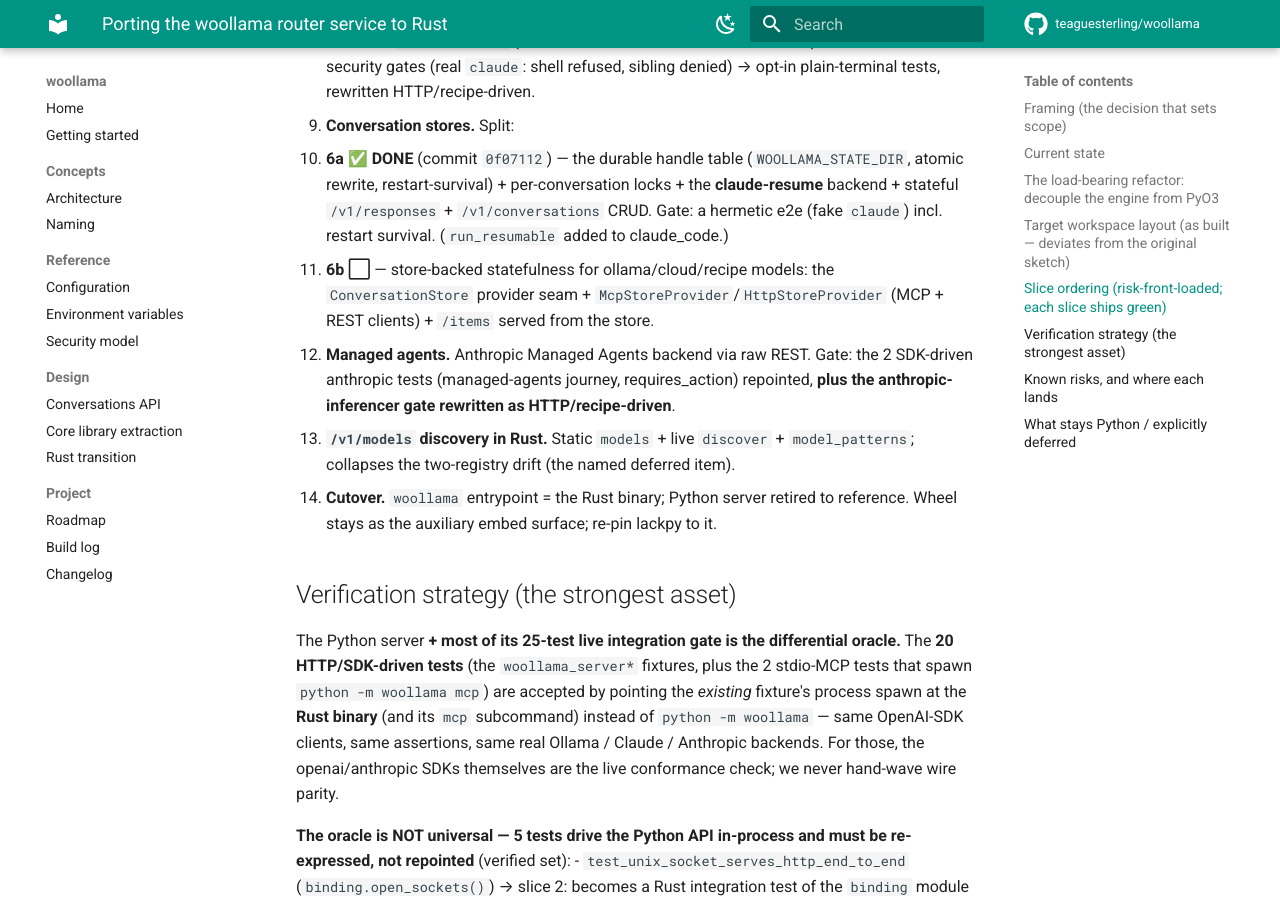
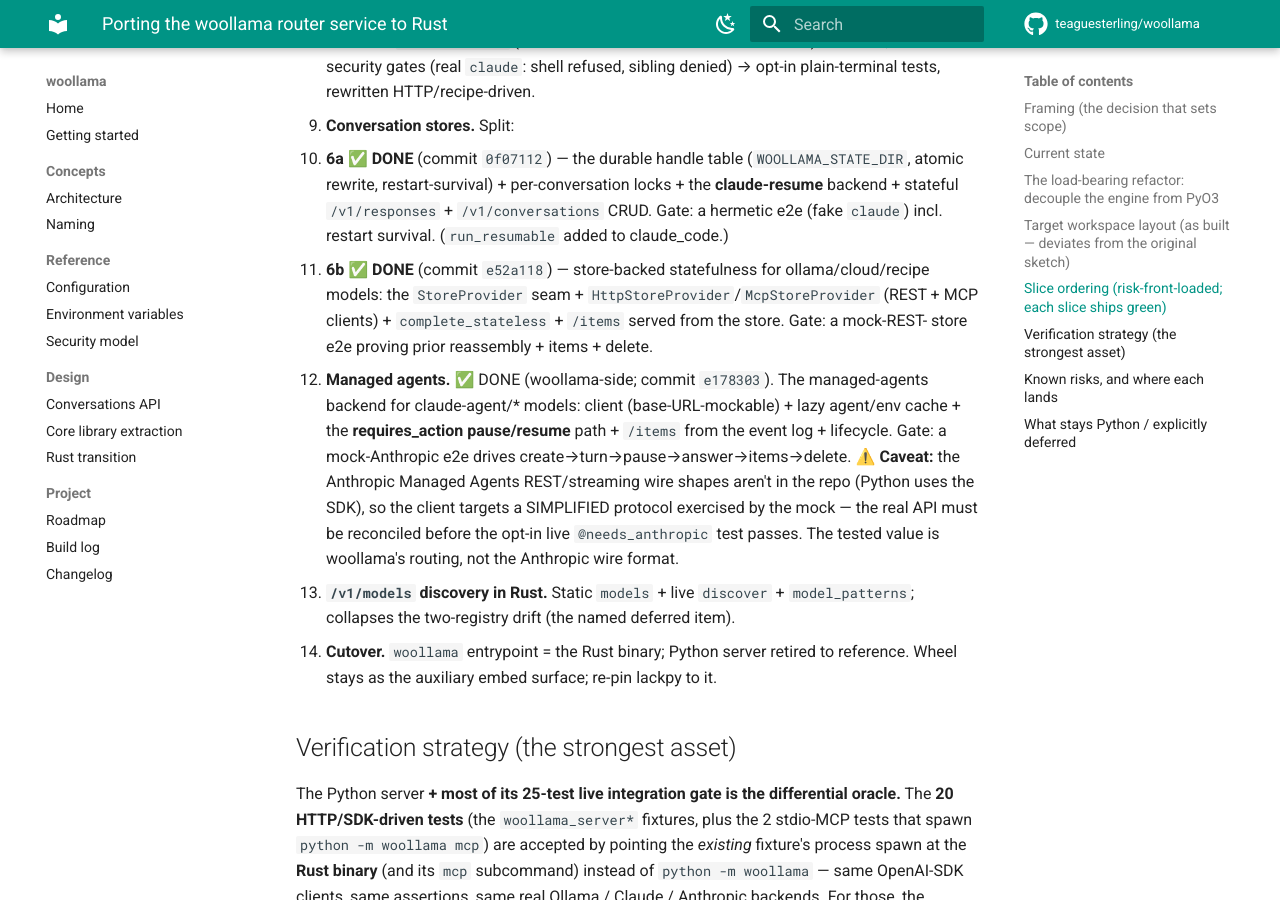
Before and after one commit to teaguesterling/woollama, an MkDocs documentation site: the page built from docs/rust-router-port.md, in a window 1280 px wide and 900 px high, scrolled down 4263 px. Built offline with MkDocs 1.6.1 and Material for MkDocs 9.7.7, drawn with Linux system fonts in a browser that asks for light colours; comment, search, counter and statistics services are not loaded.

Commit message:
docs: rust-port plan — mark 6b + 7 done (7 with the Anthropic wire-format caveat)
Co-Authored-By: Claude Opus 4.8 <noreply@anthropic.com>

```diff
--- a/docs/rust-router-port.md
+++ b/docs/rust-router-port.md
@@ -166,12 +166,18 @@ woollama/                         (cargo workspace root = the woollama placehold
      atomic rewrite, restart-survival) + per-conversation locks + the **claude-resume**
      backend + stateful `/v1/responses` + `/v1/conversations` CRUD. Gate: a hermetic e2e
      (fake `claude`) incl. restart survival. (`run_resumable` added to claude_code.)
-   - **6b ⬜** — store-backed statefulness for ollama/cloud/recipe models: the
-     `ConversationStore` provider seam + `McpStoreProvider`/`HttpStoreProvider` (MCP +
-     REST clients) + `/items` served from the store.
-7. **Managed agents.** Anthropic Managed Agents backend via raw REST. Gate: the 2
-   SDK-driven anthropic tests (managed-agents journey, requires_action) repointed,
-   **plus the anthropic-inferencer gate rewritten as HTTP/recipe-driven**.
+   - **6b ✅ DONE** (commit `e52a118`) — store-backed statefulness for ollama/cloud/recipe
+     models: the `StoreProvider` seam + `HttpStoreProvider`/`McpStoreProvider` (REST + MCP
+     clients) + `complete_stateless` + `/items` served from the store. Gate: a mock-REST-
+     store e2e proving prior reassembly + items + delete.
+7. **Managed agents.** ✅ DONE (woollama-side; commit `e178303`). The managed-agents
+   backend for claude-agent/* models: client (base-URL-mockable) + lazy agent/env cache +
+   the **requires_action pause/resume** path + `/items` from the event log + lifecycle.
+   Gate: a mock-Anthropic e2e drives create→turn→pause→answer→items→delete.
+   **⚠️ Caveat:** the Anthropic Managed Agents REST/streaming wire shapes aren't in the
+   repo (Python uses the SDK), so the client targets a SIMPLIFIED protocol exercised by
+   the mock — the real API must be reconciled before the opt-in live `@needs_anthropic`
+   test passes. The tested value is woollama's routing, not the Anthropic wire format.
 8. **`/v1/models` discovery in Rust.** Static `models` + live `discover` +
    `model_patterns`; collapses the two-registry drift (the named deferred item).
 9. **Cutover.** `woollama` entrypoint = the Rust binary; Python server retired to
```
